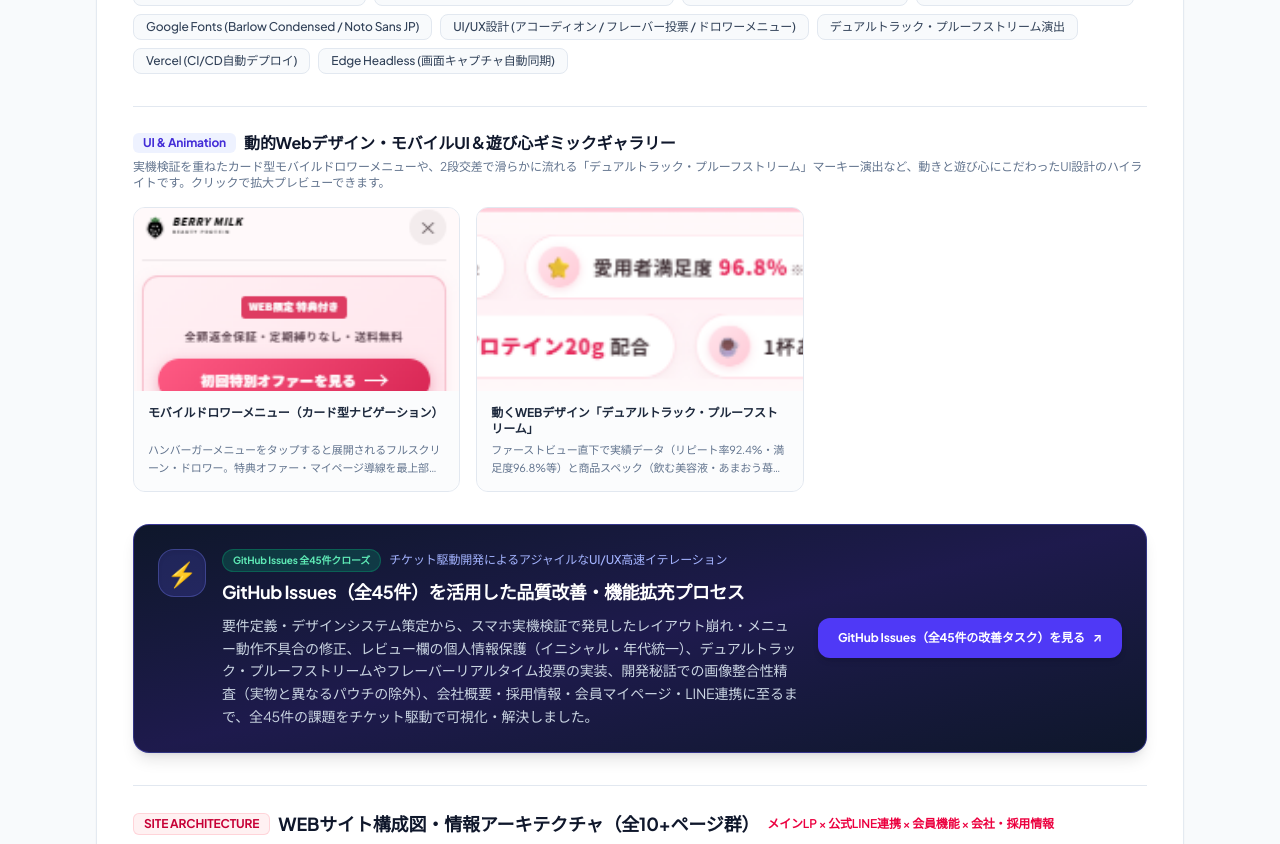
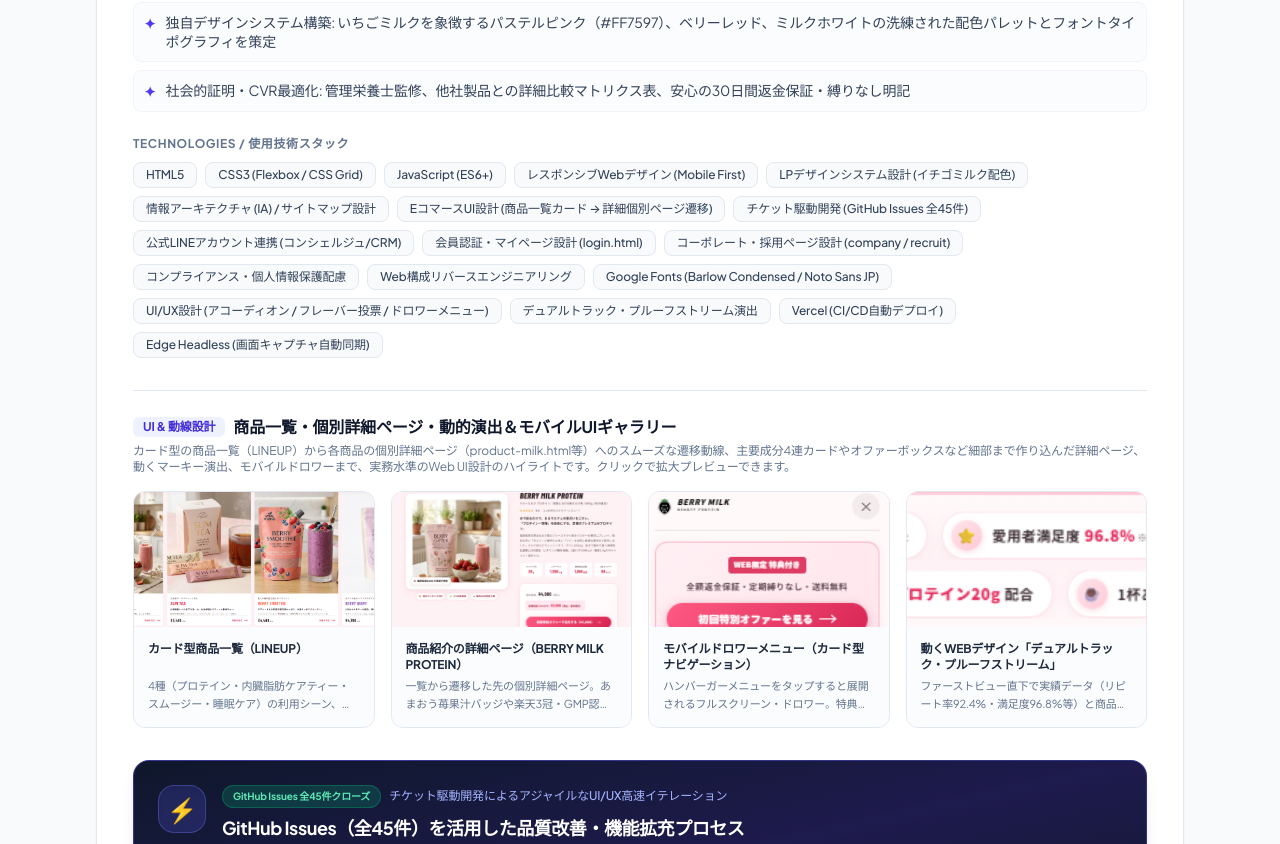
Before and after one commit to ikeda-haruka/ikeda-haruka.github.io, a React (Vite) app: page / in a window 1280 px wide. Shown: the part 7080-7924 px from the top of the page. Built offline with nearby package versions, Linux system fonts and the light colour scheme.

Commit message:
feat: BERRY MILKのカード型商品一覧と個別詳細ページ遷移・細部作り込みの追記とUI画像反映 (Closes #30)

```diff
--- a/src/components/Projects.tsx
+++ b/src/components/Projects.tsx
@@ -13,6 +13,8 @@
 import proteinCaptureMobileImg from "../assets/protein-capture-mobile.png";
 import proteinUiDrawerImg from "../assets/protein-ui-drawer.png";
 import proteinUiMarqueeImg from "../assets/protein-ui-marquee.png";
+import proteinUiLineupImg from "../assets/protein-ui-lineup.png";
+import proteinUiDetailImg from "../assets/protein-ui-detail.png";
 import adminNewsListImg from "../assets/oloroso-admin/admin-news-list.png";
 import adminNewsEditImg from "../assets/oloroso-admin/admin-news-edit.png";
 import adminBlogListImg from "../assets/oloroso-admin/admin-blog-list.png";
@@ -270,11 +272,11 @@
     categoryLabel: "ポートフォリオ実績用制作物",
     badgeType: "portfolio",
     title: "女性専用プロテイン＆インナーケア「BERRY MILK」公式ブランドサイト",
-    subtitle: "既存Web構成のリバースエンジニアリング・女性向けLPデザインシステム＆包括的サイト構築（LINE連携・会員・採用・動的演出）",
+    subtitle: "既存Web構成のリバースエンジニアリング・女性向けLPデザインシステム＆包括的サイト構築（一覧→個別詳細遷移・細部作り込み・LINE連携・会員・動的演出）",
     description:
-      "女性専用あまおう苺ミルクプロテインおよび内臓脂肪ケアティーを展開する架空のD2Cインナービューティーブランド「BERRY MILK」の公式ブランドWebサイト。既存のWeb構成（SPプロテイン LP: lovely-muffin-d4cf61.netlify.app）をリファレンスとし、セクション構造・訴求シナリオを徹底分析（リバースエンジニアリング）。その骨格をベースに、ターゲット女性層（美容・腸活・引き締め関心層）に最適化した「イチゴミルク配色」の独自デザインシステムを構築。ハンバーガー展開時のカード型ドロワーUI、上下2段で交差して流れる『デュアルトラック・プルーフストリーム』マーキーアニメーション、ユーザーが1日1回投票でき即時グラフに反映される『新作フレーバー総選挙』アンケート投票機能など、動きと遊び心に満ちたモダンなWebデザインを実装。さらに公式LINEコンシェルジュ連携（相談・スキップ窓口）、定期購入会員用ログインページ（login.html）、会社概要（company.html）、新卒・中途採用情報、開発秘話ストーリー、品質基準ページまで網羅した総合的な情報アーキテクチャ（IA）を設計・開発しました。",
+      "女性専用あまおう苺ミルクプロテインおよび内臓脂肪ケアティーを展開する架空のD2Cインナービューティーブランド「BERRY MILK」の公式ブランドWebサイト。既存のWeb構成（SPプロテイン LP: lovely-muffin-d4cf61.netlify.app）をリファレンスとし、セクション構造・訴求シナリオを徹底分析（リバースエンジニアリング）。その骨格をベースに、ターゲット女性層（美容・腸活・引き締め関心層）に最適化した「イチゴミルク配色」の独自デザインシステムを構築。ライフスタイル別のカード型商品一覧（LINEUP）から各商品の個別詳細ページ（product-milk.html等）へシームレスに遷移し、主要栄養成分4連カード・★4.8レビュー・原材料表示・返金保証付き定期オファーボックスまで細部を徹底的に作り込んだリッチなEC体験を実現。ハンバーガー展開時のカード型ドロワーUI、上下2段で交差して流れる『デュアルトラック・プルーフストリーム』マーキーアニメーション、ユーザーが1日1回投票でき即時グラフに反映される『新作フレーバー総選挙』アンケート投票機能など、動きと遊び心に満ちたモダンなWebデザインを実装。さらに公式LINEコンシェルジュ連携（相談・スキップ窓口）、定期購入会員用ログインページ（login.html）、会社概要（company.html）、新卒・中途採用情報、開発秘話ストーリー、品質基準ページまで網羅した総合的な情報アーキテクチャ（IA）を設計・開発しました。",
     overview:
-      "「整える、満たす、愛せるわたしへ。」をブランドメッセージに掲げ、ファーストビューからお悩み提起、選ばれる理由、専門家監修、商品詳細（プロテイン・内臓脂肪ケアティー・生酵素スムージー）、他社比較表、愛用者の声、フレーバー人気投票（インタラクティブアンケート機能）、よくある質問（FAQアコーディオン）、初回特別オファーまでの高いコンバージョン率を生み出すストーリー設計。洗練されたカード型モバイルドロワーメニューや滑らかなマーキーアニメーションなど、訪問者が楽しみながら回遊できる『遊び心満載のギミック』を散りばめました。公式LINE連携や会員マイページ、コーポレート・採用情報まで実動する包括的なD2Cブランドサイトとして構築し、課題や改修タスクはGitHub Issuesでチケット駆動管理しています。",
+      "「整える、満たす、愛せるわたしへ。」をブランドメッセージに掲げ、ファーストビューからお悩み提起、選ばれる理由、専門家監修、カード型商品一覧（LINEUP）から各商品の個別詳細ページ（product-milk.html等）へのシームレスな遷移動線、他社比較表、愛用者の声、フレーバー人気投票（インタラクティブアンケート機能）、よくある質問（FAQアコーディオン）、初回特別オファーまでの高いコンバージョン率を生み出すストーリー設計。商品詳細ページでは栄養成分4連カードや★4.8レビュー、原材料表、レシピ、オファーボックスなど細部まで徹底して作り込み、カード型モバイルドロワーや動くマーキー演出など遊び心満載のギミックを実装。公式LINE連携や会員マイページ、コーポレート・採用情報まで実動する包括的なD2Cブランドサイトとして構築し、課題や改修タスクはGitHub Issuesでチケット駆動管理しています。",
     image: proteinCaptureImg,
     imageCaption: "BERRY MILK 公式ブランドサイト トップ画面キャッチ（ファーストビュー）",
     imagePc: proteinCapturePcImg,
@@ -288,6 +290,7 @@
       "レスポンシブWebデザイン (Mobile First)",
       "LPデザインシステム設計 (イチゴミルク配色)",
       "情報アーキテクチャ (IA) / サイトマップ設計",
+      "EコマースUI設計 (商品一覧カード → 詳細個別ページ遷移)",
       "チケット駆動開発 (GitHub Issues 全45件)",
       "公式LINEアカウント連携 (コンシェルジュ/CRM)",
       "会員認証・マイページ設計 (login.html)",
@@ -301,6 +304,8 @@
       "Edge Headless (画面キャプチャ自動同期)",
     ],
     features: [
+      "カード型商品一覧（LINEUP）から商品詳細ページへのシームレスな遷移動線: ライフスタイルや利用シーン（毎日の朝食・リフレッシュ・置き換えダイエット・睡眠前）に合わせて選べる4種の商品ラインナップをカード型UIで整理。「詳細を見る →」ボタンから各商品の個別詳細ページ（product-milk.html等）へとスムーズに誘導し、離脱を防ぐ回遊性の高いEC導線を構築",
+      "細部まで徹底的に作り込んだ個別商品詳細ページ（product-milk.html等）: 福岡県産あまおう苺果汁バッジや★4.8（1,280件）のレビュー表示、主要栄養成分4連カード（タンパク質20g/コラーゲン1,500mg/植物性乳酸菌1,000億個/98kcal）、3つのこだわり、詳細な原材料・栄養成分表、美味しい飲み方レシピ（3STEP）、30日間全額返金保証・定期縛りなしのコンバージョンボックスまで、実在のD2Cブランドと遜色ない密度で細部まで実装",
       "ユーザー参加型の遊び心ギミック（新作フレーバー総選挙）: 4つのフレーバー候補から選んで投票すると、閲覧日時点の最新集計グラフへリアルタイム反映されるインタラクティブなアンケート機能を実装。訪問者の滞在時間を延ばしファン化を促すエンタメ体験を創出",
       "動くWEBデザイン演出（デュアルトラック・プルーフストリーム）: ファーストビュー直下で実績数値と製品スペックの2系統が上下で逆方向に滑らかに流れる無限ループCSSマーキーアニメーションを構築。視覚的なリズム感と圧倒的な社会的証明を両立",
       "洗練されたモバイルドロワーメニュー設計: ハンバーガー展開時に全画面で開くドロワー内に、WEB限定特典オファーや会員ログイン導線を最上部に配置。各メニューを丸みのあるカード型UI・可愛い絵文字・英語サブ表記で構造化し、迷わせない直感的なモバイル体験を提供",
@@ -320,11 +325,23 @@
     demo: "https://protein-sandy.vercel.app/",
     github: "https://github.com/ikeda-haruka/protein",
     issuesUrl: "https://github.com/ikeda-haruka/protein/issues",
-    screenshotsBadge: "UI & Animation",
-    screenshotsTitle: "動的Webデザイン・モバイルUI＆遊び心ギミックギャラリー",
+    screenshotsBadge: "UI & 動線設計",
+    screenshotsTitle: "商品一覧・個別詳細ページ・動的演出＆モバイルUIギャラリー",
     screenshotsNote:
-      "実機検証を重ねたカード型モバイルドロワーメニューや、2段交差で滑らかに流れる「デュアルトラック・プルーフストリーム」マーキー演出など、動きと遊び心にこだわったUI設計のハイライトです。クリックで拡大プレビューできます。",
+      "カード型の商品一覧（LINEUP）から各商品の個別詳細ページ（product-milk.html等）へのスムーズな遷移動線、主要成分4連カードやオファーボックスなど細部まで作り込んだ詳細ページ、動くマーキー演出、モバイルドロワーまで、実務水準のWeb UI設計のハイライトです。クリックで拡大プレビューできます。",
     screenshots: [
+      {
+        src: proteinUiLineupImg,
+        title: "カード型商品一覧（LINEUP）",
+        caption:
+          "4種（プロテイン・内臓脂肪ケアティー・スムージー・睡眠ケア）の利用シーン、スペック、税込価格をカード型UIで整理。「詳細を見る →」から各商品の詳細個別ページへシームレスに遷移する購買動線を設計。",
+      },
+      {
+        src: proteinUiDetailImg,
+        title: "商品紹介の詳細ページ（BERRY MILK PROTEIN）",
+        caption:
+          "一覧から遷移した先の個別詳細ページ。あまおう苺果汁バッジや楽天3冠・GMP認証、★4.8（1,280件）レビュー、主要栄養成分4連カード（タンパク質20g/コラーゲン1,500mg等）、定期初回20%OFFオファーや返金保証まで細部を徹底的に作り込み。",
+      },
       {
         src: proteinUiDrawerImg,
         title: "モバイルドロワーメニュー（カード型ナビゲーション）",
@@ -355,10 +372,10 @@
         "本制作では、上記参考サイト（lovely-muffin-d4cf61.netlify.app）の優れたWeb構成・訴求動線をベースに、女性専用インナーケア向けに「イチゴミルク配色」の独自デザインシステムと画面構造を設計・再構築しました。既存資産を分析して新たなターゲット層向けに昇華させるデザイン＆エンジニアリング力を体現しています。",
     },
     siteStructure: {
-      title: "WEBサイト構成図・情報アーキテクチャ（全10+ページ群）",
-      subtitle: "メインLP × 公式LINE連携 × 会員機能 × 会社・採用情報",
+      title: "WEBサイト構成図・情報アーキテクチャ（全14+ページ群）",
+      subtitle: "メインLP × 個別商品詳細 × 公式LINE × 会員機能 × 会社・採用",
       description:
-        "単一のランディングページにとどまらず、D2Cブランドとしての信頼性と顧客体験（LTV）を最大化するため、公式LINEコンシェルジュ連携、定期会員マイページ、ブランドストーリー、品質基準、会社概要、採用情報（新卒・中途）までを包括的に網羅した画面構成・動線設計を構築しています。各リンクから実際のページを確認可能です。",
+        "単一のランディングページにとどまらず、D2Cブランドとしての信頼性と顧客体験（LTV）を最大化するため、カード型商品一覧からの個別商品詳細ページ群（各商品ごとの成分・オファー・レシピ作り込み）、公式LINEコンシェルジュ連携、定期会員マイページ、ブランドストーリー、品質基準、会社概要、採用情報（新卒・中途）までを包括的に網羅した画面構成・動線設計を構築しています。各リンクから実際のページを確認可能です。",
       categories: [
         {
           category: "1. メインLP（集客・訴求層）",
@@ -368,32 +385,65 @@
             {
               name: "公式LP トップ画面",
               path: "index.html#top",
-              desc: "ファーストビュー・お悩み提起・専門家監修・商品紹介",
+              desc: "ファーストビュー・動的マーキー・お悩み提起・専門家監修",
               url: "https://protein-sandy.vercel.app/",
               isHighlight: true,
             },
             {
-              name: "商品ラインナップ・他社比較",
-              path: "index.html#protein",
-              desc: "3商品展開（プロテイン/お茶/スムージー）・比較表",
-              url: "https://protein-sandy.vercel.app/#protein",
+              name: "カード型商品一覧（LINEUP）",
+              path: "index.html#lineup",
+              desc: "4商品展開（プロテイン/お茶/スムージー/睡眠）・個別詳細への動線",
+              url: "https://protein-sandy.vercel.app/#lineup",
+              isHighlight: true,
             },
             {
               name: "愛用者の声＆フレーバー投票",
               path: "index.html#vote",
-              desc: "リアルクチコミ・次期フレーバー投票（動的UI）",
+              desc: "リアルクチコミ・次期フレーバー投票（1日1回・動的集計UI）",
               url: "https://protein-sandy.vercel.app/#vote",
             },
             {
               name: "よくある質問（FAQ）",
               path: "index.html#faq",
-              desc: "アコーディオン開閉FAQ・返金保証案内",
+              desc: "アコーディオン開閉FAQ・30日間全額返金保証案内",
               url: "https://protein-sandy.vercel.app/#faq",
             },
           ],
         },
         {
-          category: "2. 購入・会員＆LINE連携層",
+          category: "2. 個別商品詳細ページ群（PDP・商品深掘り層）",
+          badge: "Product Detail",
+          badgeColor: "bg-pink-100 text-pink-800 border-pink-200",
+          pages: [
+            {
+              name: "美ボディ苺ミルクプロテイン 詳細",
+              path: "product-milk.html",
+              desc: "★4.8レビュー・成分4大カード・3大こだわり・原材料表・レシピ3選・定期初回オファー",
+              url: "https://protein-sandy.vercel.app/product-milk.html",
+              isHighlight: true,
+            },
+            {
+              name: "内臓脂肪ケアスリムティー 詳細",
+              path: "product-tea.html",
+              desc: "機能性表示食品届出・難消化性デキストリン・3フレーバー仕様",
+              url: "https://protein-sandy.vercel.app/product-tea.html",
+            },
+            {
+              name: "生酵素ベリースムージー 詳細",
+              path: "product-smoothie.html",
+              desc: "チアシード・生酵素120種・置き換えダイエット仕様詳細",
+              url: "https://protein-sandy.vercel.app/product-smoothie.html",
+            },
+            {
+              name: "睡眠ケア プロテイン 詳細",
+              path: "product-night.html",
+              desc: "カゼイン・GABA 100mg・ラベンダーベリー味・夜間リカバリー仕様",
+              url: "https://protein-sandy.vercel.app/product-night.html",
+            },
+          ],
+        },
+        {
+          category: "3. 購入・会員＆LINE連携層",
           badge: "CV & CRM",
           badgeColor: "bg-emerald-100 text-emerald-800 border-emerald-200",
           pages: [
@@ -421,7 +471,7 @@
           ],
         },
         {
-          category: "3. ブランド・品質ストーリー層",
+          category: "4. ブランド・品質ストーリー層",
           badge: "Brand & Quality",
           badgeColor: "bg-purple-100 text-purple-800 border-purple-200",
           pages: [
@@ -440,7 +490,7 @@
           ],
         },
         {
-          category: "4. 会社情報・採用情報層",
+          category: "5. 会社情報・採用情報層",
           badge: "Corporate & Recruit",
           badgeColor: "bg-blue-100 text-blue-800 border-blue-200",
           pages: [
@@ -1173,7 +1223,13 @@
               </p>
             </div>
 
-            <div className="grid grid-cols-1 sm:grid-cols-2 lg:grid-cols-3 gap-4">
+            <div
+              className={`grid grid-cols-1 sm:grid-cols-2 ${
+                project.screenshots.length % 4 === 0
+                  ? "lg:grid-cols-4"
+                  : "lg:grid-cols-3"
+              } gap-4`}
+            >
               {project.screenshots.map((shot, shotIndex) => (
                 <div
                   key={shotIndex}
```
Also changed, not shown: src/assets/protein-ui-detail.png (added), src/assets/protein-ui-lineup.png (added).
